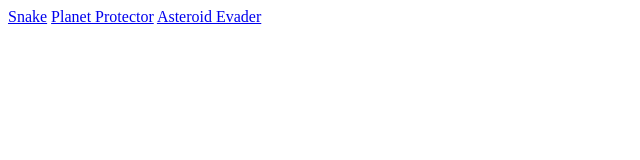
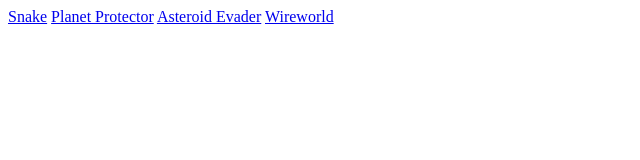
Before and after one commit to jonasfreyr/JavaScript-Leikir, a plain HTML site: page index.html in a window 1280 px wide. Shown: the full height of the page, 0-640 px from the left. Drawn offline with Linux system fonts and the light colour scheme.

Commit message:
Update index.html

```diff
--- a/index.html
+++ b/index.html
@@ -7,6 +7,7 @@
 	<a href="Snake/index.html">Snake</a>
 	<a href="Planet Protector/index.html">Planet Protector</a>
 	<a href="Asteroid Evader/index.html">Asteroid Evader</a>
+	<a href="WireWorld/index.html">Wireworld</a>
 
 </body>
 </html>
```
